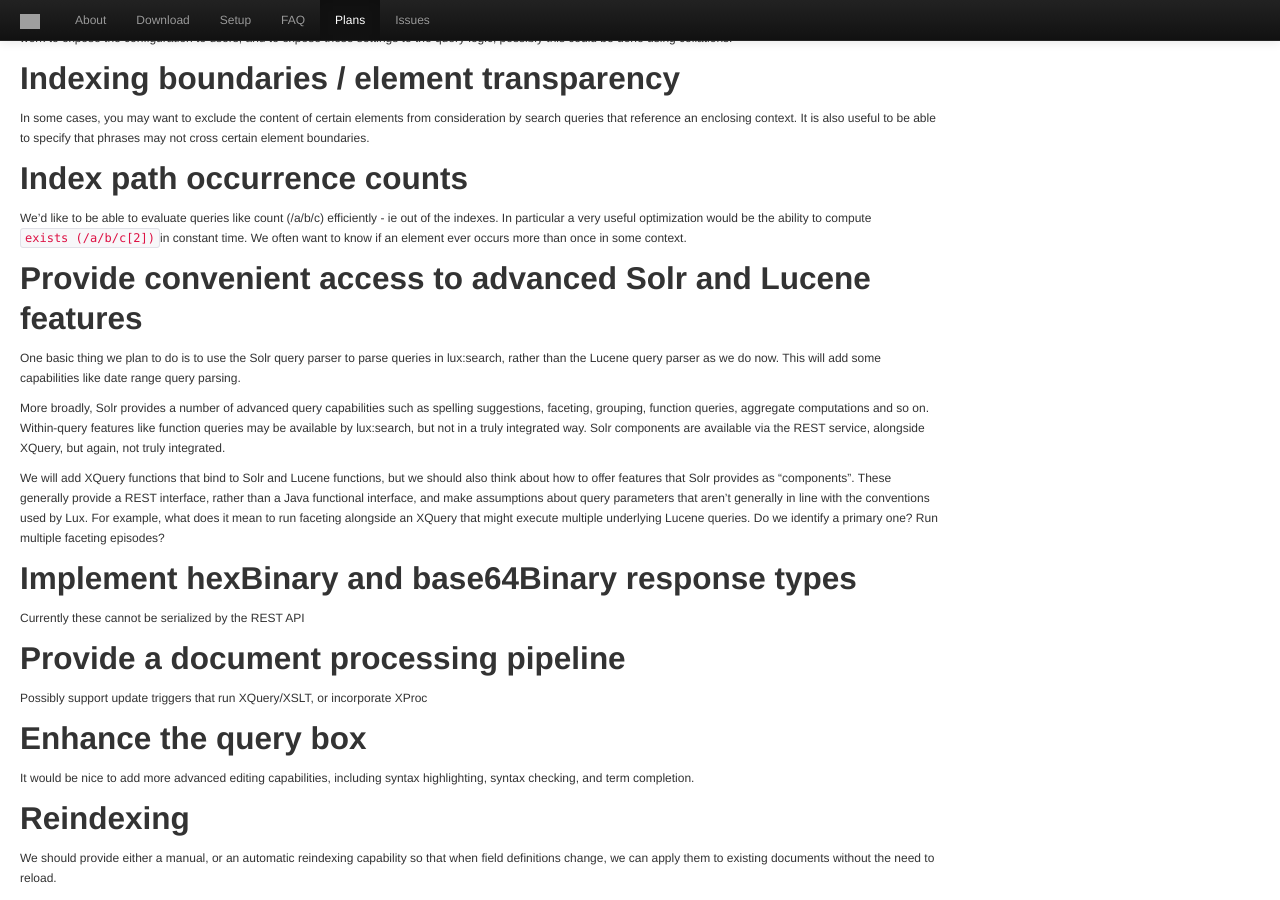
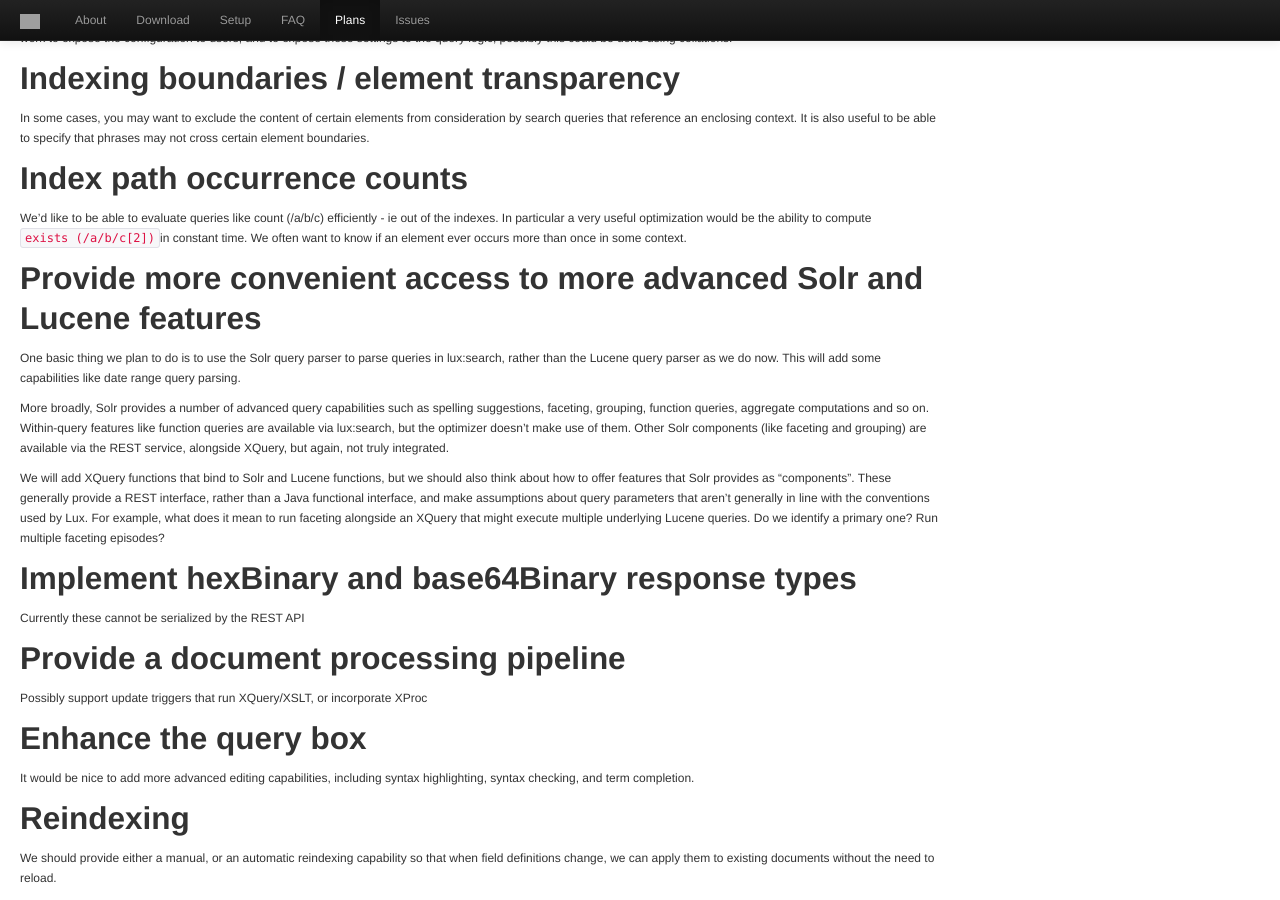
Before and after one commit to msokolov/lux, a Jekyll site: the page built from doc/PLANS.md, in a window 1280 px wide and 900 px high, scrolled down 772 px. Built offline with Jekyll 4.4.1, drawn with Linux system fonts in a browser that asks for light colours; grey boxes are pictures that could not be loaded.

```diff
--- a/doc/PLANS.md
+++ b/doc/PLANS.md
@@ -73,18 +73,18 @@ ie out of the indexes.  In particular a very useful optimization would be
 the ability to compute <code>exists (/a/b/c[2])</code>in constant time. We often want
 to know if an element ever occurs more than once in some context.
 
-## Provide convenient access to advanced Solr and Lucene features
+## Provide more convenient access to more advanced Solr and Lucene features
 
-One basic thing we plan to do is to use the Solr query parser to parse queries in lux:search,
-rather than the Lucene query parser as we do now.  This will add some capabilities like date range
-query parsing.
+One basic thing we plan to do is to use the Solr query parser to parse
+queries in lux:search, rather than the Lucene query parser as we do now.
+This will add some capabilities like date range query parsing.
 
-More broadly,
-Solr provides a number of advanced query capabilities such as spelling
-suggestions, faceting, grouping, function queries, aggregate computations
-and so on.  Within-query features like function queries may be available by
-lux:search, but not in a truly integrated way.  Solr components are available
-via the REST service, alongside XQuery, but again, not truly integrated.
+More broadly, Solr provides a number of advanced query capabilities such as
+spelling suggestions, faceting, grouping, function queries, aggregate
+computations and so on.  Within-query features like function queries are
+available via lux:search, but the optimizer doesn't make use of them.
+Other Solr components (like faceting and grouping) are available via the
+REST service, alongside XQuery, but again, not truly integrated.
 
 We will add XQuery functions that bind to Solr and Lucene functions, but we
 should also think about how to offer features that Solr provides as
--- a/doc/index.html
+++ b/doc/index.html
@@ -1,6 +1,6 @@
 ---
 layout: page
-title: Lux - The XML Search Engine
+title: The XML Search Engine
 ---
 
 <div class="hero-unit">
```
Also changed, not shown: doc/Download.md (+10 -2 lines).
